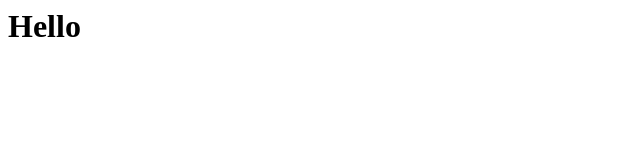
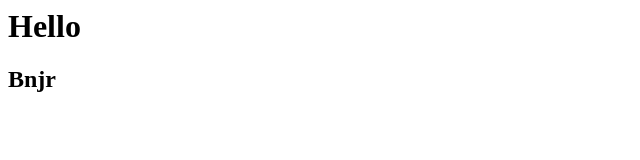
Before and after one commit to MojtabaChebil/TpGit, a plain HTML site: page index.html in a window 1280 px wide. Shown: the full height of the page, 0-640 px from the left. Drawn offline with Linux system fonts and the light colour scheme.

Commit message:
2éme commit : ajout de index.html

```diff
--- a/index.html
+++ b/index.html
@@ -1 +1,2 @@
 <h1>Hello</h1>
+<h2>Bnjr</h2>
```
